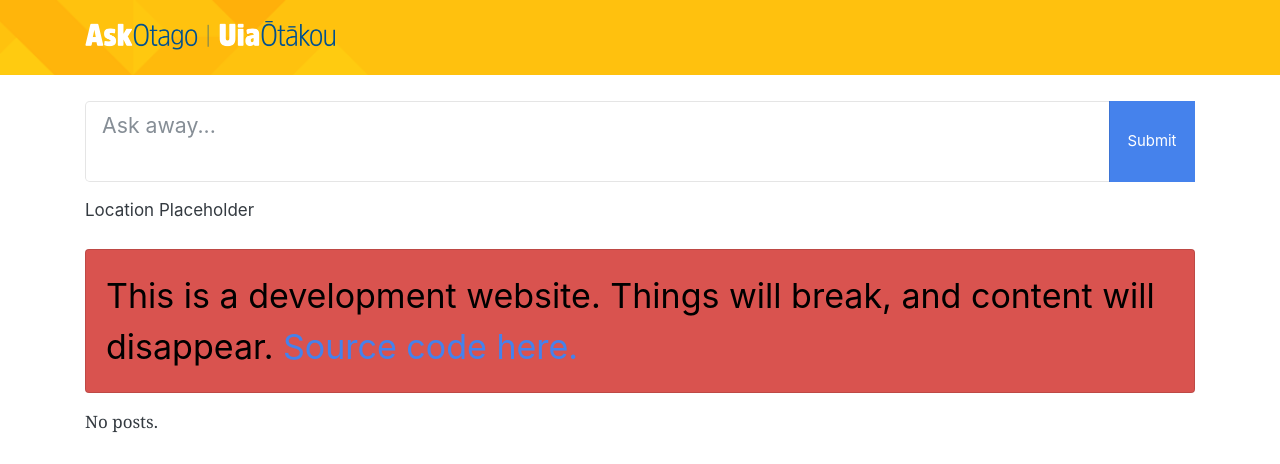
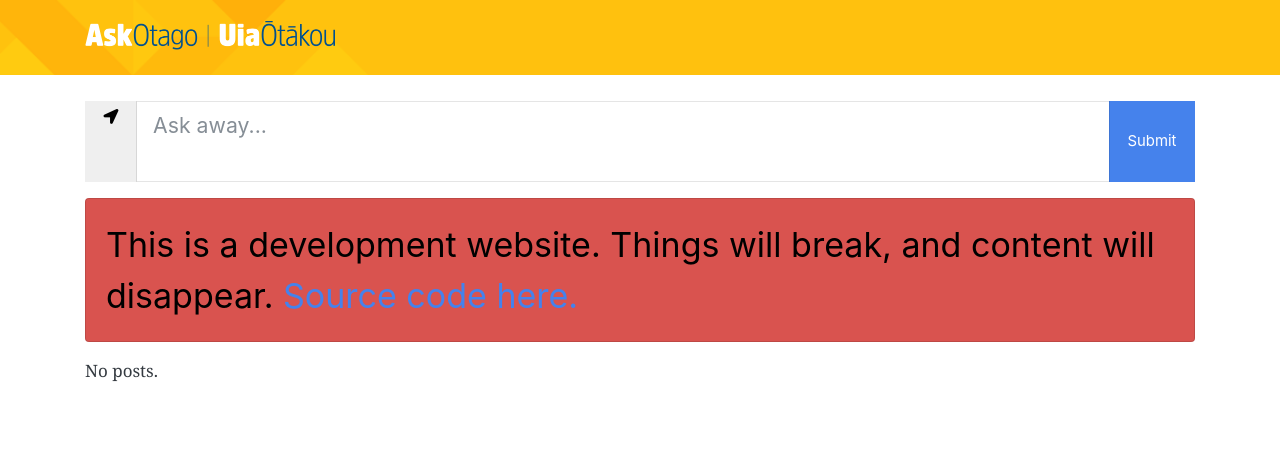
Before and after one commit to ajmck/feed-django, a Django app: page / in a window 1280 px wide. Shown: the top 464 px of the page. Run offline with Django 3.2, Linux system fonts and the light colour scheme; data that the repository does not hold is empty; some libraries are stand-ins or nearby versions.

Commit message:
Location being added to HTML field

```diff
--- a/web/core/static/core/js/location.js
+++ b/web/core/static/core/js/location.js
@@ -1,9 +1,8 @@
 // copied from https://developer.mozilla.org/en-US/docs/Web/API/Geolocation_API
 window.onload  = function geoFindMe() {
-	var output = document.getElementById("out");
 
 	if (!navigator.geolocation){
-		output.innerHTML = "<p>Geolocation is not supported by your browser</p>";
+		console.log("Geolocation is not supported by your browser");
 		return;
 	}
 
@@ -11,24 +10,14 @@ window.onload  = function geoFindMe() {
 		var latitude  = position.coords.latitude;
 		var longitude = position.coords.longitude;
 
-		output.innerHTML = '<p>Latitude is ' + latitude + '° <br>Longitude is ' + longitude + '°</p>';
-
 		document.getElementById("form-lat").value = latitude
 		document.getElementById("form-lon").value = longitude
 
-		/*
-		var img = new Image();
-		img.src = "https://maps.googleapis.com/maps/api/staticmap?center=" + latitude + "," + longitude + "&zoom=13&size=300x300&sensor=false";
-
-		output.appendChild(img);
-		*/
 	}
 
 	function error() {
-		output.innerHTML = "Unable to retrieve your location";
+		console.log("Unable to retrieve your location");
 	}
-
-	output.innerHTML = "<p>Locating…</p>";
 
 	navigator.geolocation.getCurrentPosition(success, error);
 }
--- a/web/core/templates/index.html
+++ b/web/core/templates/index.html
@@ -1,14 +1,32 @@
 {% extends "_layout.html" %}
 
 {% block container %}
-
+{% load static %}
+<script src="{% static 'core/js/location.js' %}"> </script>
 
 <div class="form-group">
     <form method="post" action="">
 
         {% csrf_token %}
 
+        {# location hidden values #}
+        <input id="form-lat"
+               name="latitude"
+               type="hidden">
+
+        <input id="form-lon"
+               name="longitude"
+               type="hidden">
+
+        {# text form #}
         <div class="submission input-group mb-3">
+
+            <button class="input-group-prepend btn btn-default"
+                    onclick="geoFindMe()"
+                    style="border-radius: 0px;">
+                <span class="fa fa-location-arrow"></span>
+            </button>
+
     <textarea
             rows="2"
             name="{{ submission.body.name }}"
@@ -24,19 +42,10 @@
 
         </div>
 
-        <input id="form-lat"
-               name="latitude"
-               type="hidden">
 
-        <input id="form-lon"
-               name="longitude"
-               type="hidden">
 
     </form>
 </div>
-
-<div id="out">Location Placeholder</div>
-<br/>
 
 
     <div class="post card bg-danger mb-3">
```
